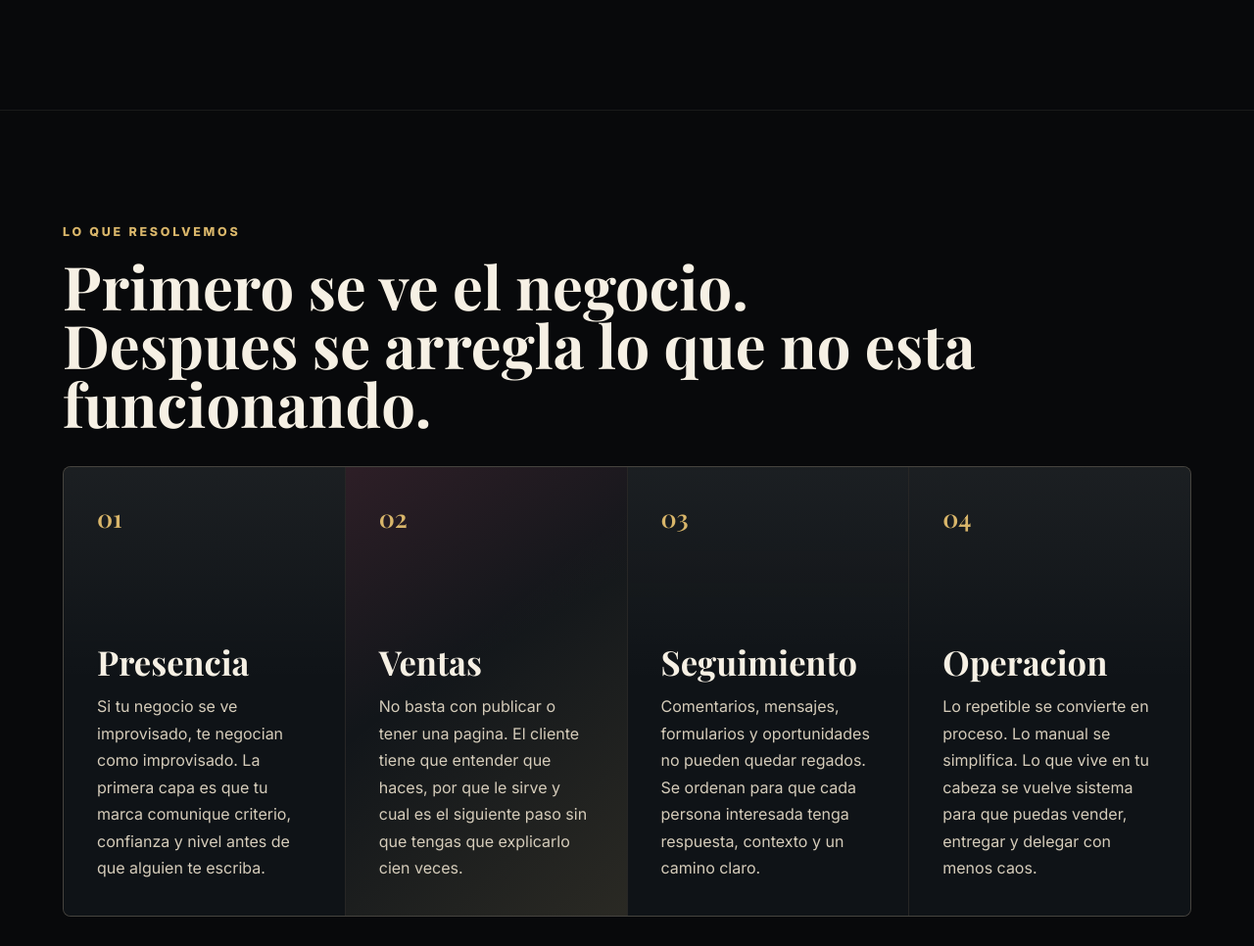
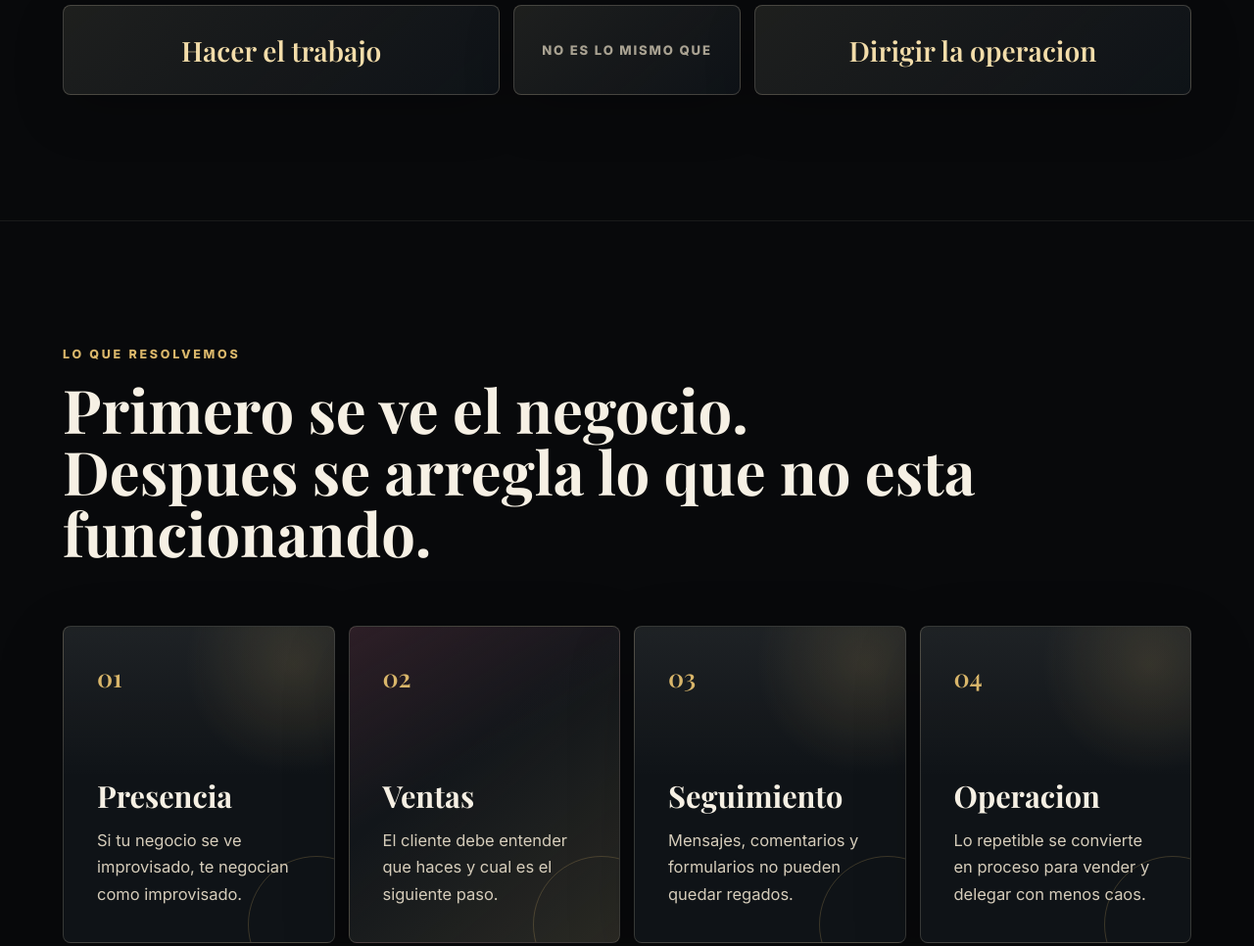
Before and after one commit to Ramonrojo10/karmaops-business-web, a plain HTML site: page web/index.html in a window 1280 px wide. Shown: the part 1368-2334 px from the top of the page at 98% size. Drawn offline with nearby package versions, Linux system fonts and the light colour scheme.

Commit message:
Fix business page layout spacing

```diff
--- a/web/index.html
+++ b/web/index.html
@@ -17,7 +17,7 @@
       href="https://fonts.googleapis.com/css2?family=Inter:wght@400;500;600;700;800&family=Playfair+Display:wght@600;700&display=swap"
       rel="stylesheet"
     />
-    <link rel="stylesheet" href="./styles.css" />
+    <link rel="stylesheet" href="./styles.css?v=20260603-layout2" />
   </head>
   <body>
     <div class="page-shell">
@@ -89,32 +89,28 @@
               <span>01</span>
               <h3>Presencia</h3>
               <p>
-                Si tu negocio se ve improvisado, te negocian como improvisado. La primera capa es que tu marca
-                comunique criterio, confianza y nivel antes de que alguien te escriba.
+                Si tu negocio se ve improvisado, te negocian como improvisado.
               </p>
             </article>
             <article class="story-panel emphasized" data-reveal>
               <span>02</span>
               <h3>Ventas</h3>
               <p>
-                No basta con publicar o tener una pagina. El cliente tiene que entender que haces, por que le sirve
-                y cual es el siguiente paso sin que tengas que explicarlo cien veces.
+                El cliente debe entender que haces y cual es el siguiente paso.
               </p>
             </article>
             <article class="story-panel" data-reveal>
               <span>03</span>
               <h3>Seguimiento</h3>
               <p>
-                Comentarios, mensajes, formularios y oportunidades no pueden quedar regados. Se ordenan para que
-                cada persona interesada tenga respuesta, contexto y un camino claro.
+                Mensajes, comentarios y formularios no pueden quedar regados.
               </p>
             </article>
             <article class="story-panel" data-reveal>
               <span>04</span>
               <h3>Operacion</h3>
               <p>
-                Lo repetible se convierte en proceso. Lo manual se simplifica. Lo que vive en tu cabeza se vuelve
-                sistema para que puedas vender, entregar y delegar con menos caos.
+                Lo repetible se convierte en proceso para vender y delegar con menos caos.
               </p>
             </article>
           </div>
@@ -216,6 +212,6 @@
         </section>
       </main>
     </div>
-    <script src="./app.js"></script>
+    <script src="./app.js?v=20260603-layout2"></script>
   </body>
 </html>
--- a/web/styles.css
+++ b/web/styles.css
@@ -458,7 +458,7 @@ h1 span {
 .process-section,
 .showcase-section,
 .contact-section {
-  padding: clamp(64px, 9vw, 116px) clamp(18px, 5vw, 72px);
+  padding: clamp(72px, 10vw, 132px) clamp(18px, 5vw, 72px);
   border-top: 1px solid rgba(230, 220, 196, 0.08);
 }
 
@@ -478,44 +478,50 @@ h1 span {
 .showcase-copy h2,
 .contact-copy h2 {
   max-width: 940px;
-  margin-bottom: 0;
+  margin-bottom: 0.28em;
   font-family: var(--font-serif);
   font-size: clamp(2rem, 4.8vw, 5.2rem);
-  line-height: 0.98;
+  line-height: 1.02;
 }
 
 .split-section p,
 .showcase-copy p,
 .contact-copy p {
+  max-width: 690px;
   color: #d4ccbd;
-  font-size: 1.02rem;
+  font-size: clamp(1rem, 1.18vw, 1.18rem);
   line-height: 1.8;
 }
 
 .truth-strip {
   display: grid;
   grid-template-columns: 1fr auto 1fr;
-  gap: 12px;
-  margin-top: 42px;
+  gap: 14px;
+  margin-top: clamp(42px, 7vw, 86px);
   align-items: center;
+  clear: both;
 }
 
 .truth-strip span {
-  min-height: 72px;
+  min-height: 92px;
   display: grid;
   place-items: center;
-  padding: 16px;
-  border: 1px solid rgba(230, 220, 196, 0.16);
+  padding: clamp(18px, 2.4vw, 28px);
+  border: 1px solid rgba(230, 220, 196, 0.22);
   border-radius: var(--radius);
   color: var(--gold-soft);
   font-family: var(--font-serif);
-  font-size: clamp(1.3rem, 2.6vw, 2.8rem);
+  font-size: clamp(1.35rem, 2.2vw, 2.45rem);
+  line-height: 1.05;
   text-align: center;
-  background: rgba(17, 22, 27, 0.62);
+  background:
+    linear-gradient(140deg, rgba(217, 182, 106, 0.08), transparent),
+    rgba(17, 22, 27, 0.78);
+  box-shadow: 0 18px 52px rgba(0, 0, 0, 0.2);
 }
 
 .truth-strip span:nth-child(2) {
-  min-width: 180px;
+  min-width: 190px;
   color: var(--muted);
   font-family: var(--font-sans);
   font-size: 0.82rem;
@@ -529,7 +535,7 @@ h1 span {
   justify-content: space-between;
   gap: 32px;
   align-items: end;
-  margin-bottom: 34px;
+  margin-bottom: clamp(34px, 5vw, 64px);
 }
 
 .section-heading.compact {
@@ -539,25 +545,47 @@ h1 span {
 
 .story-heading {
   display: block;
-  max-width: 980px;
+  max-width: 1120px;
 }
 
 .story-frame {
   display: grid;
   grid-template-columns: repeat(4, minmax(0, 1fr));
-  gap: 1px;
-  overflow: hidden;
-  border: 1px solid rgba(230, 220, 196, 0.16);
-  border-radius: var(--radius);
-  background: rgba(230, 220, 196, 0.14);
+  gap: 14px;
+  overflow: visible;
+  border: 0;
+  background: transparent;
 }
 
 .story-panel {
-  min-height: 360px;
+  position: relative;
+  overflow: hidden;
+  min-height: 320px;
   padding: clamp(22px, 3vw, 34px);
+  border: 1px solid rgba(230, 220, 196, 0.18);
+  border-radius: var(--radius);
   background:
-    linear-gradient(180deg, rgba(246, 240, 228, 0.055), transparent 48%),
+    radial-gradient(circle at 85% 12%, rgba(217, 182, 106, 0.14), transparent 30%),
+    linear-gradient(180deg, rgba(246, 240, 228, 0.065), transparent 48%),
     #0f1317;
+  box-shadow: 0 22px 70px rgba(0, 0, 0, 0.18);
+  transition: transform 220ms ease, border-color 220ms ease;
+}
+
+.story-panel::before {
+  position: absolute;
+  right: -52px;
+  bottom: -52px;
+  width: 138px;
+  height: 138px;
+  content: "";
+  border: 1px solid rgba(217, 182, 106, 0.22);
+  border-radius: 50%;
+}
+
+.story-panel:hover {
+  transform: translateY(-5px);
+  border-color: rgba(217, 182, 106, 0.44);
 }
 
 .story-panel.emphasized {
@@ -569,23 +597,24 @@ h1 span {
 
 .story-panel span {
   display: block;
-  margin-bottom: clamp(70px, 9vw, 128px);
+  margin-bottom: clamp(58px, 7vw, 96px);
   color: var(--gold);
   font-family: var(--font-serif);
   font-size: 1.6rem;
 }
 
 .story-panel h3 {
-  margin-bottom: 14px;
+  margin-bottom: 16px;
   font-family: var(--font-serif);
-  font-size: clamp(1.8rem, 2.7vw, 3rem);
-  line-height: 0.98;
+  font-size: clamp(1.8rem, 2.4vw, 2.7rem);
+  line-height: 1;
 }
 
 .story-panel p {
   margin-bottom: 0;
   color: #d5ccba;
-  line-height: 1.72;
+  font-size: 1.03rem;
+  line-height: 1.68;
 }
 
 .capability-grid {
@@ -659,6 +688,16 @@ h1 span {
   grid-template-columns: minmax(0, 0.82fr) minmax(320px, 0.7fr);
   gap: clamp(30px, 7vw, 96px);
   align-items: center;
+}
+
+.showcase-copy h2,
+.contact-copy h2 {
+  margin-bottom: clamp(20px, 2.4vw, 34px);
+}
+
+.showcase-copy p,
+.contact-copy p {
+  margin-bottom: 0;
 }
 
 .showcase-visual {
```
